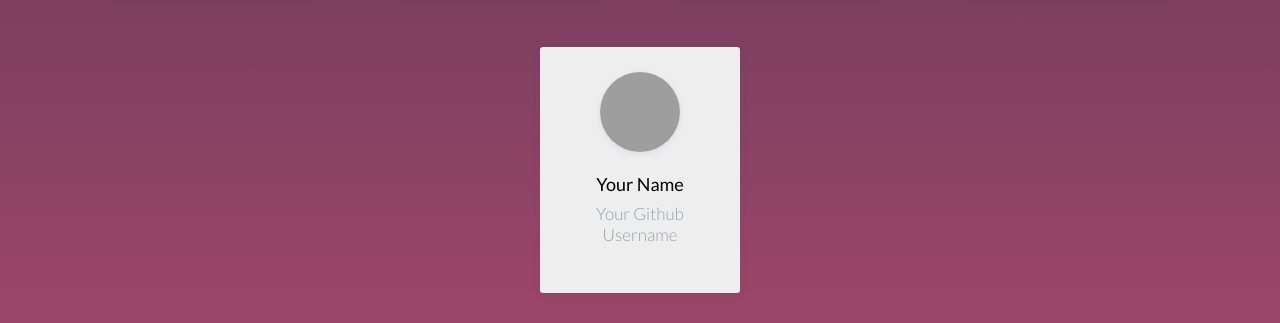
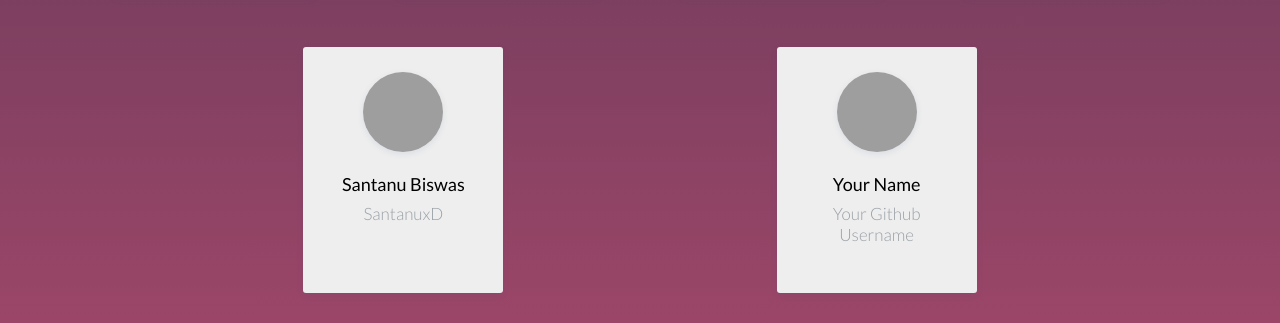
Before and after one commit to iot-lab-kiit/contributorsPage, a website: page public/index.html in a window 1280 px wide. Shown: the part 1286-1609 px from the top of the page. Drawn offline with Linux system fonts and the light colour scheme; grey boxes are pictures that could not be loaded.

Commit message:
Added contribution to html file

```diff
--- a/public/index.html
+++ b/public/index.html
@@ -92,6 +92,12 @@
         <h4><a href="https://www.github.com/ISHWARI-KUMARI" target="_blank">ISHWARI-KUMARI</a></h4>
       </div>
 
+      <div class="profile-box">
+        <img src="https://avatars2.githubusercontent.com/u/64271130?s=460&u=cba66e65f474a79cab3b0a81fe85c47ae02ae103&v=4" alt="profile pic">
+        <h3>Santanu Biswas</h3>
+        <h4><a href="https://www.github.com/SantanuxD" target="_blank">SantanuxD</a></h4>
+      </div>
+
    <!-- one profile block goes here. do not edit the template .copy and reuse -->
        <div class="profile-box">
         <img src="https://placeimg.com/200/200/any" alt="profile pic">
```
